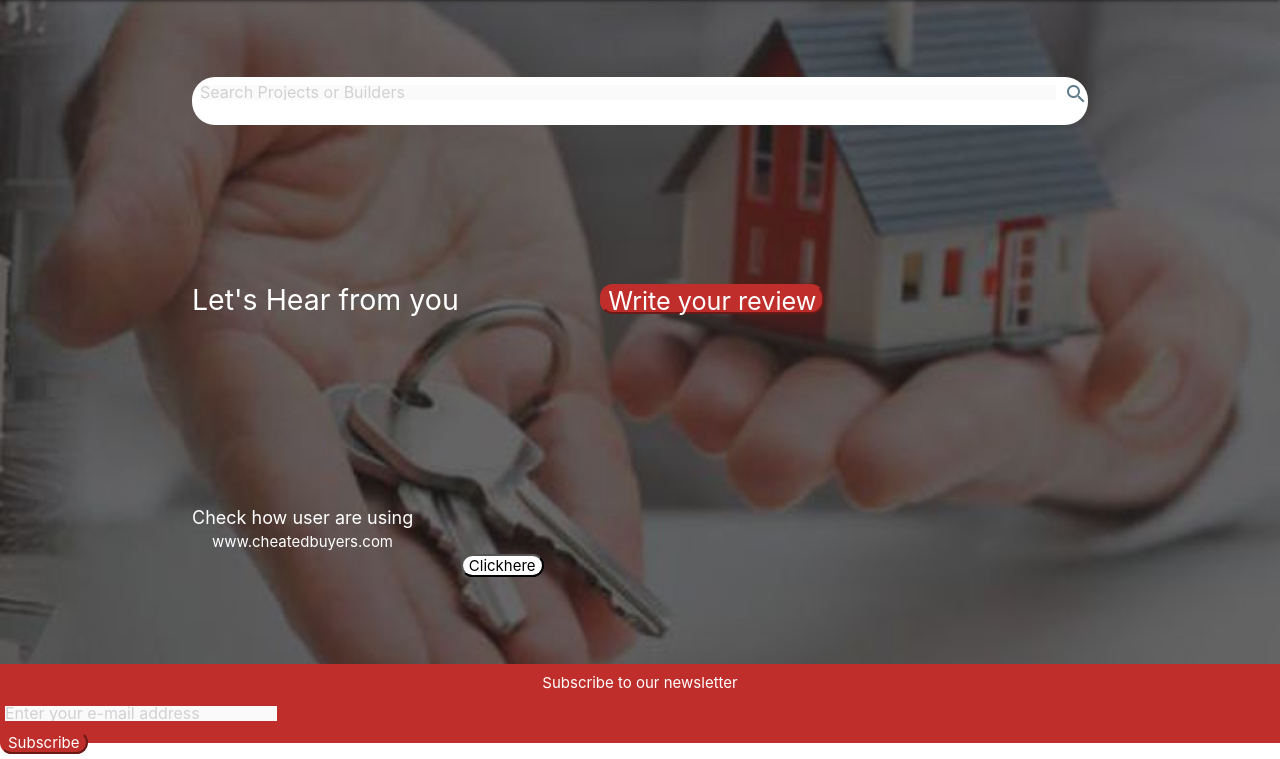
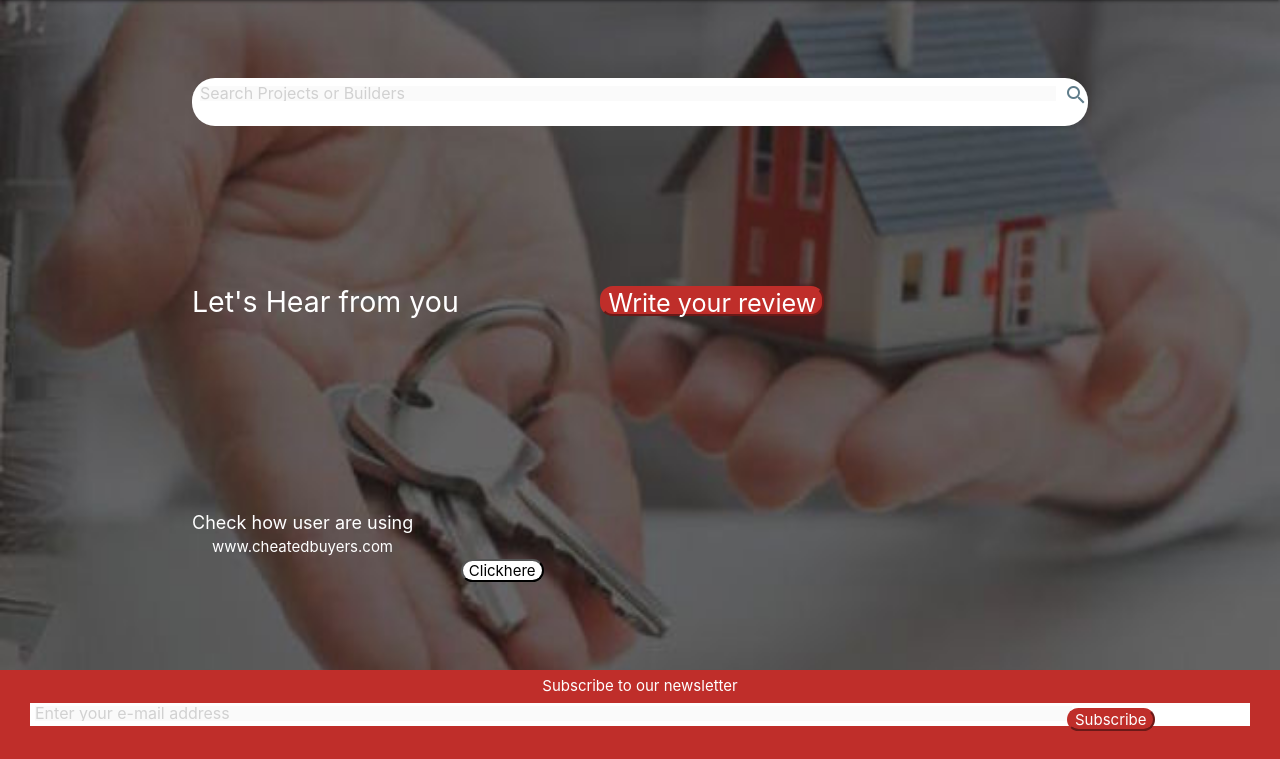
Before and after one commit to dVp007/cheated, a PHP site: page / in a window 1280 px wide. Shown: the part 64-823 px from the top of the page. After the commit the page ends 795 px from the top, so only its background shows below. Run offline with PHP 8.4, Linux system fonts and the light colour scheme.

Commit message:
simple push

```diff
--- a/index.php
+++ b/index.php
@@ -48,6 +48,7 @@
 				background-repeat: no-repeat;
 				background-size: 100% 100%;
 			}
+
 			main {
 				flex: 1 0 auto;
 				height: 83vh;
@@ -90,6 +91,7 @@
 				justify-self: center;
 				padding-top: 40px!important;
 			}
+
 			.main-container{
 					display: inline-grid;
 					grid-template-columns: 15% auto 15%;
@@ -132,6 +134,7 @@
 				place-self: center stretch;
 				border-top:solid white 1px;
 			}
+
 			.search-box{
 				display: flex;
 				flex-direction: row;
@@ -159,6 +162,18 @@
 			}
 			.item-b>div:nth-child(1){
 				width:85%;
+			}
+			.item-b {
+				display:flex;
+				flex-direction: row;
+				grid-column-start: 1;
+				grid-column-end: 5;
+				grid-row-start: 2;
+				grid-row-end: 2;
+				margin-right: 30px;
+    			margin-left: 30px;
+    			margin-bottom: 10px;
+    			background-color: white;
 			}
 		</style>
 		<title>CheatedBuyers||Home-Page</title>
@@ -190,6 +205,8 @@
 			<a href="#" data-target="slide-out" class="sidenav-trigger"><i class="material-icons">menu</i></a>
 		</nav>
 	</header>
+
+
 	<main class="main-container">
 		<div class="main-item-a">
 			<div class="search-box">
```
Lines whose indentation alone changed are shown as unchanged.
